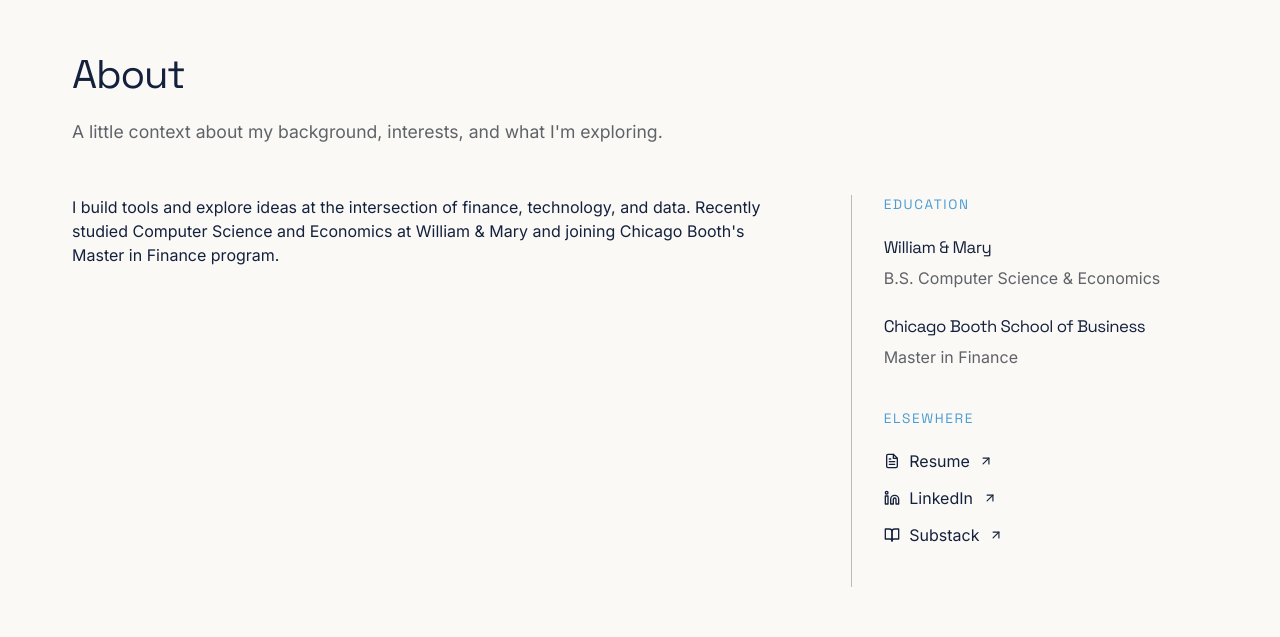
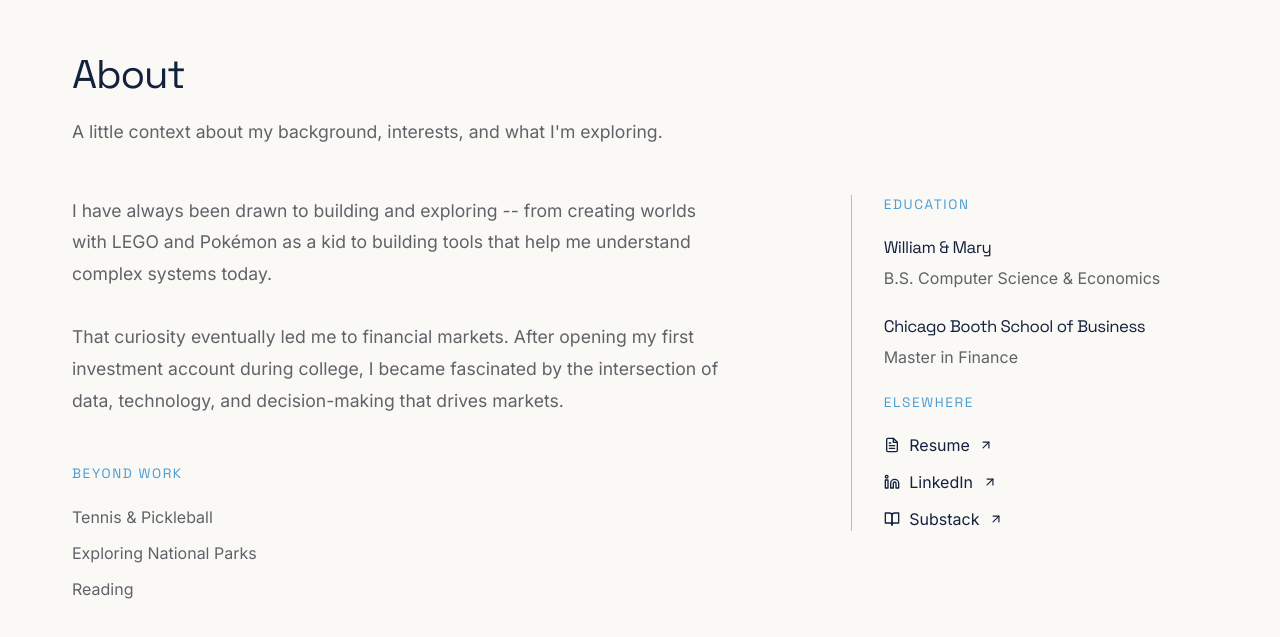
Before and after one commit to squilliam34/squilliam34.github.io, a React (Vite) app: page / in a window 1280 px wide. Shown: the part 2517-3154 px from the top of the page. Built offline with nearby package versions, Linux system fonts and the light colour scheme.

Commit message:
Interests + bio

```diff
--- a/src/components/About/About.jsx
+++ b/src/components/About/About.jsx
@@ -1,6 +1,6 @@
 import Education from "./Education";
 import Links from "./Links";
-// import Interests from "./Interests";
+import Interests from "./Interests";
 
 export default function About() {
     return (
@@ -23,16 +23,17 @@
 
                 <div>
                     <p className="about-content">
-                        I build tools and explore ideas at the
-                        intersection of finance, technology,
-                        and data.
-
-                        Recently studied Computer Science
-                        and Economics at William & Mary
-                        and joining Chicago Booth's Master
-                        in Finance program.
+                        I have always been drawn to building and exploring --
+                        from creating worlds with LEGO and Pokémon as a kid
+                        to building tools that help me understand complex
+                        systems today.
+                        <br /><br />
+                        That curiosity eventually led me to financial markets.
+                        After opening my first investment account during college,
+                        I became fascinated by the intersection of data, technology,
+                        and decision-making that drives markets.
                     </p>
-                    {/* <Interests /> */}
+                    <Interests />
                 </div>
                 <aside className="about-sidebar">
                     <Education />
--- a/src/components/About/Interests.jsx
+++ b/src/components/About/Interests.jsx
@@ -0,0 +1,25 @@
+const interests = [
+    "Tennis & Pickleball",
+    "Exploring National Parks",
+    "Reading",
+];
+
+
+export default function Interests() {
+    return (
+        <div className="about-section">
+            <h3>Beyond Work</h3>
+
+            <ul className="interest-list">
+
+                {interests.map((interest) => (
+                    <li key={interest}>
+                        {interest}
+                    </li>
+                ))}
+
+            </ul>
+
+        </div>
+    );
+}
--- a/src/index.css
+++ b/src/index.css
@@ -93,18 +93,13 @@
   display: inline-flex;
   align-items: center;
   justify-content: center;
-
   padding: 0.85rem 1.75rem;
-
   border: 1px solid rgba(127,127,127,.18);
   border-radius: 9999px;
-
   background: transparent;
-
   color: var(--text);
   text-decoration: none;
   font-weight: 500;
-
   transition:
     color 0.2s ease,
     border-color 0.2s ease,
@@ -115,9 +110,7 @@
 .nav-button:hover {
   color: var(--accent);
   border-color: var(--accent);
-
   transform: translateY(-2px);
-
   box-shadow: 0 8px 20px rgba(0, 0, 0, 0.08);
 }
 
@@ -127,12 +120,9 @@
 
 .project-card {
     padding: 2rem;
-
     border: 1px solid rgba(127,127,127,.18);
     border-radius: 1rem;
-
     background: var(--surface);
-
     transition:
         transform 0.25s ease,
         border-color 0.25s ease,
@@ -141,9 +131,7 @@
 
 .project-card:hover {
     transform: translateY(-4px);
-
     border-color: var(--accent);
-
     box-shadow: 0 12px 30px rgba(0,0,0,.08);
 }
 
@@ -151,18 +139,13 @@
     box-shadow: 0 12px 30px rgba(0,0,0,.3);
 }
 
-
 .project-card {
     position: relative;
     overflow: hidden;
-
     padding: 2rem;
-
     border: 1px solid rgba(127,127,127,.18);
     border-radius: 1rem;
-
     background: var(--surface);
-
     transition:
         transform 0.25s ease,
         border-color 0.25s ease,
@@ -171,7 +154,6 @@
 
 .project-card::before {
     content: "";
-
     position: absolute;
     inset: 0;
 
@@ -187,12 +169,9 @@
         );
 
     opacity: 0;
-
     transition: opacity .3s ease;
-
     pointer-events: none;
 }
-
 
 .project-card:hover::before {
     opacity: 1;
@@ -206,36 +185,25 @@
 .project-tags {
     display: flex;
     flex-wrap: wrap;
-
     gap: .5rem;
-
     margin-bottom: 1.5rem;
 }
 
-
 .project-tags span {
     padding: .35rem .75rem;
-
     border-radius: 9999px;
-
     border: 1px solid rgba(127,127,127,.18);
-
     font-size: .85rem;
-
     color: var(--text-secondary);
 }
-
 
 .external-link {
     display: inline-flex;
     align-items: center;
     gap: 0.35rem;
-
     color: var(--text);
     text-decoration: none;
-
     font-weight: 500;
-
     transition:
         color 0.2s ease;
 }
@@ -272,92 +240,66 @@
     max-width: none;
 }
 
-
 .featured-post .eyebrow {
     margin-bottom: .75rem;
-
     color: var(--accent);
-
     font-size: .85rem;
-
     text-transform: uppercase;
-
     letter-spacing: .12em;
 }
 
-
 .featured-post h3 {
     font-size: 2.25rem;
-
     margin-bottom: 1rem;
 }
 
-
 .featured-post p {
     color: var(--text-secondary);
-
     line-height: 1.7;
-
     margin-bottom: 1.5rem;
 }
 
 .reading-list-container {
     border-left: 1px solid var(--divider);
-
     padding-left: 2rem;
 }
 
-
 .reading-title {
     font-size: 1.25rem;
-
     margin-bottom: 1.25rem;
 }
 
-
 .reading-list {
     list-style: none;
-
     padding: 0;
-
     display: flex;
     flex-direction: column;
-
     gap: .85rem;
 }
 
 .reading-list li {
     color: var(--text-secondary);
-
     line-height: 1.5;
 }
 
 .writing-grid {
     display: grid;
-
     grid-template-columns: 2fr 1fr;
-
     gap: 3rem;
-
     align-items: start;
 }
-
 
 @media (max-width: 768px) {
     .reading-list-container {
         border-left: none;
-
         border-top: 1px solid var(--divider);
-
         padding-left: 0;
-
         padding-top: 2rem;
     }
 }
 
 .writing-top {
     padding-bottom: 3rem;
-
     border-bottom: 1px solid var(--divider);
 }
 
@@ -373,145 +315,111 @@
     display: flex;
     justify-content: space-between;
     align-items: start;
-
     padding: 1.5rem 0;
-
     border-bottom: 1px solid var(--border);
-
     text-decoration: none;
-
     color: inherit;
 }
-
 
 .post-row h4 {
     margin-bottom: .5rem;
 }
 
-
 .post-row p {
     color: var(--text-secondary);
-
     max-width: 600px;
 }
 
-
 .post-row span {
     color: var(--text-secondary);
-
     font-size: .9rem;
-
     white-space: nowrap;
 }
 
 .about-grid {
     display: grid;
-
     grid-template-columns: 2fr 1fr;
-
     gap: 4rem;
-
     align-items: start;
 }
 
+.about-content {
+    color: var(--text-secondary);
+
+    font-size: 1.1rem;
+
+    line-height: 1.8;
+
+    margin-bottom: 3rem;
+
+    max-width: 650px;
+}
 
 .about-sidebar {
     border-left: 1px solid rgba(127,127,127,.5);
-
     padding-left: 2rem;
 }
 
-.about-grid {
-    display: grid;
-
-    grid-template-columns: 2fr 1fr;
-
-    gap: 4rem;
-
-    align-items: start;
-}
-
-
-.about-sidebar {
-    border-left: 1px solid rgba(127,127,127,.5);
-
-    padding-left: 2rem;
-}
-
-.about-section {
-    margin-bottom: 2.5rem;
-}
-
-
 .about-section h3 {
     font-size: 0.85rem;
-
     text-transform: uppercase;
-
     letter-spacing: .12em;
-
     color: var(--accent);
-
     margin-bottom: 1.25rem;
 }
-
 
 .education-item {
     margin-bottom: 1.5rem;
 }
 
-
 .education-item h4 {
     font-size: 1.05rem;
-
     margin-bottom: .35rem;
 }
 
-
 .education-item p {
     color: var(--text-secondary);
-
     line-height: 1.5;
-
     margin: 0;
 }
 
 .about-links {
     display: flex;
-
     flex-direction: column;
-
     gap: .8rem;
 }
 
-
 .about-link {
     display: flex;
-
     align-items: center;
-
     gap: .6rem;
-
     width: fit-content;
-
     color: var(--text);
-
     text-decoration: none;
-
     transition: color .2s ease;
 }
-
 
 .about-link:hover {
     color: var(--accent);
 }
 
-
 .about-link svg:last-child {
     transition: transform .2s ease;
 }
 
-
 .about-link:hover svg:last-child {
     transform: translate(3px, -3px);
 }
+
+.interest-list {
+    list-style: none;
+    padding: 0;
+    display: flex;
+    flex-direction: column;
+    gap: .75rem;
+}
+
+.interest-list li {
+    color: var(--text-secondary);
+    line-height: 1.5;
+}
```
